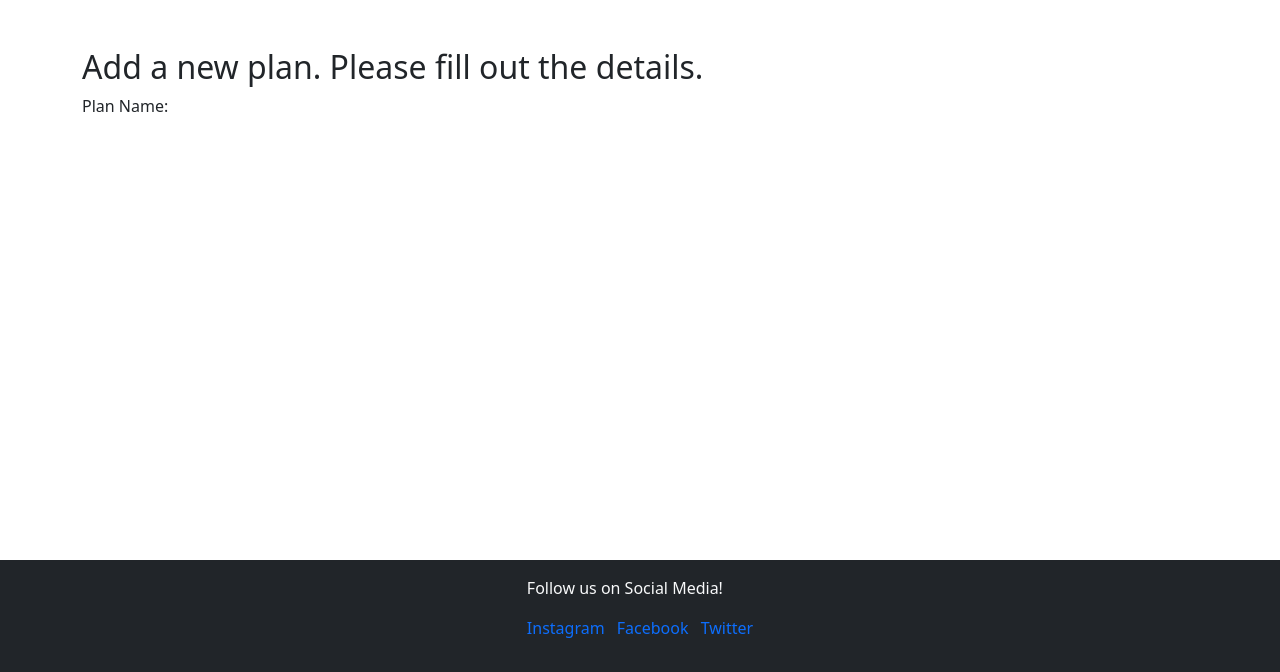
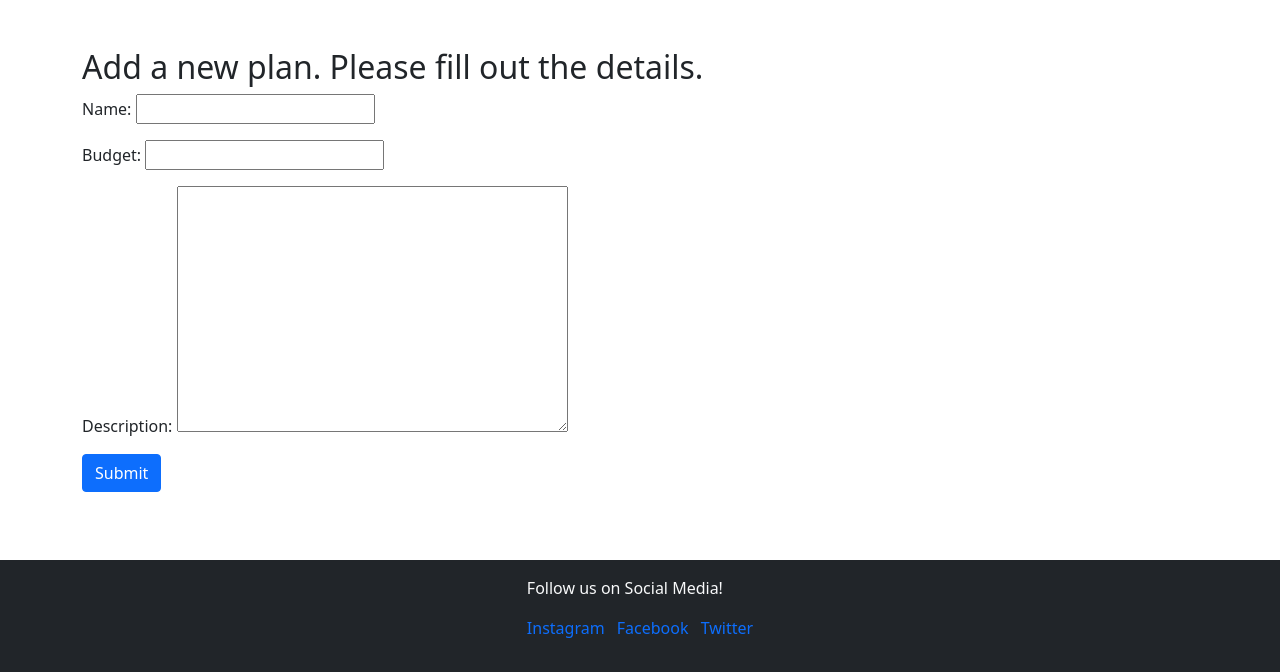
Before and after one commit to KarolSU96/finance-tracker, a Django app: page /add_plan/ in a window 1280 px wide. Shown: the part 128-800 px from the top of the page. Run offline with Django 3.2, Linux system fonts and the light colour scheme; a user stored in the database is signed in.

Commit message:
Add the add new plan functionality. New AddPlan class in views.

```diff
--- a/finance/models.py
+++ b/finance/models.py
@@ -7,8 +7,8 @@ class Plan(models.Model):
     name = models.CharField(max_length=20, unique=True)
     user = models.ForeignKey(User, on_delete=models.CASCADE)
     budget = models.DecimalField(max_digits=10, decimal_places=2)
-    slug = models.SlugField(max_length=20, unique=True)
-    description = models.TextField()
+    slug = models.SlugField(max_length=200, unique=True)
+    description = models.TextField(max_length=200)
     created_on = models.DateTimeField(auto_now_add=True)
 
 
@@ -40,8 +40,10 @@ class Transaction(models.Model):
         Plan, null=True, blank=True, on_delete=models.CASCADE)
     category = models.ForeignKey(Category, on_delete=models.CASCADE)
     amount = models.DecimalField(max_digits=10, decimal_places=2)
-    description = models.TextField()
+    description = models.TextField(max_length=50)
     created_on = models.DateTimeField(auto_now_add=True)
+
+
 
     class Meta:
         ordering = ['-created_on']
--- a/finance/views.py
+++ b/finance/views.py
@@ -1,7 +1,8 @@
 from django.shortcuts import render, HttpResponse, get_object_or_404, redirect
 from django.views import generic, View
 from .models import Plan, Transaction
-from .forms import TransactionForm
+from .forms import TransactionForm, PlanForm
+from django.contrib.auth.mixins import LoginRequiredMixin
 
 
 class PlanList(generic.ListView):
@@ -67,8 +68,25 @@ class PlanDetail(View):
 
             return render(request, self.template_name, context)
 
-class AddPlan(View):
+class AddPlan(LoginRequiredMixin,View):
     template_name = 'add_plan.html'
 
     def get(self, request, *args, **kwargs):
-        return render(request, self.template_name, {})
+        form = PlanForm()
+        return render(request, self.template_name, {'form':form})
+
+    def post(self, request, *args, **kwargs):
+
+        form = PlanForm(request.POST)
+
+        if form.is_valid():
+            plan = form.save(commit=False)
+            plan.user = request.user
+
+            if not plan.slug:
+                plan.slug = plan.name.lower().replace(" ", "-")
+
+            plan.save()
+            return redirect('plan_detail', slug=plan.slug)
+        else:
+            return render(request,self.template_name, {'form':form})
--- a/templates/add_plan.html
+++ b/templates/add_plan.html
@@ -5,8 +5,10 @@
 <div class="container mt-5" >
     <div class="col-md-auto" >
         <h2>Add a new plan. Please fill out the details.</h2>
-        <form action="post" action="#">
-            <label for="planName">Plan Name:</label>
+        <form method="post" action="{% url 'add_plan' %}">
+            {% csrf_token %}
+            {{ form.as_p }}
+            <button type="submit" class="btn btn-primary">Submit</button>
         </form>
     </div>
 </div>
--- a/templates/plan_details.html
+++ b/templates/plan_details.html
@@ -61,7 +61,7 @@
                 <form method="post" action="{% url 'plan_detail' slug=plan.slug %}">
                     {% csrf_token %}
                     {{ form.as_p }}
-                    <button type="submit" class="btn btn-primary" name="delete_transactions">Add Transaction</button>
+                    <button type="submit" class="btn btn-primary" name="add_transactions">Add Transaction</button>
                 </form>
             </div>
         </div>
```
